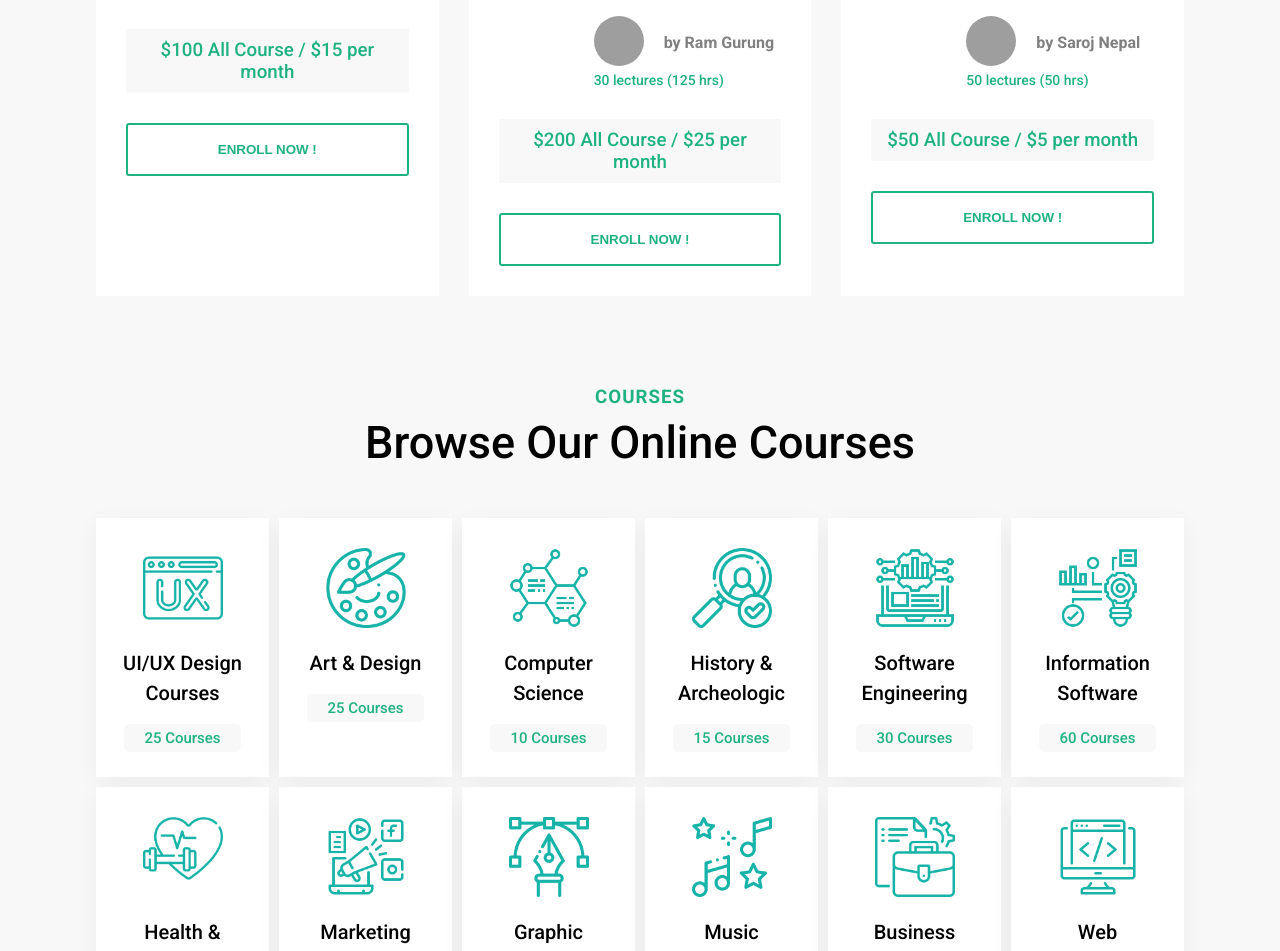
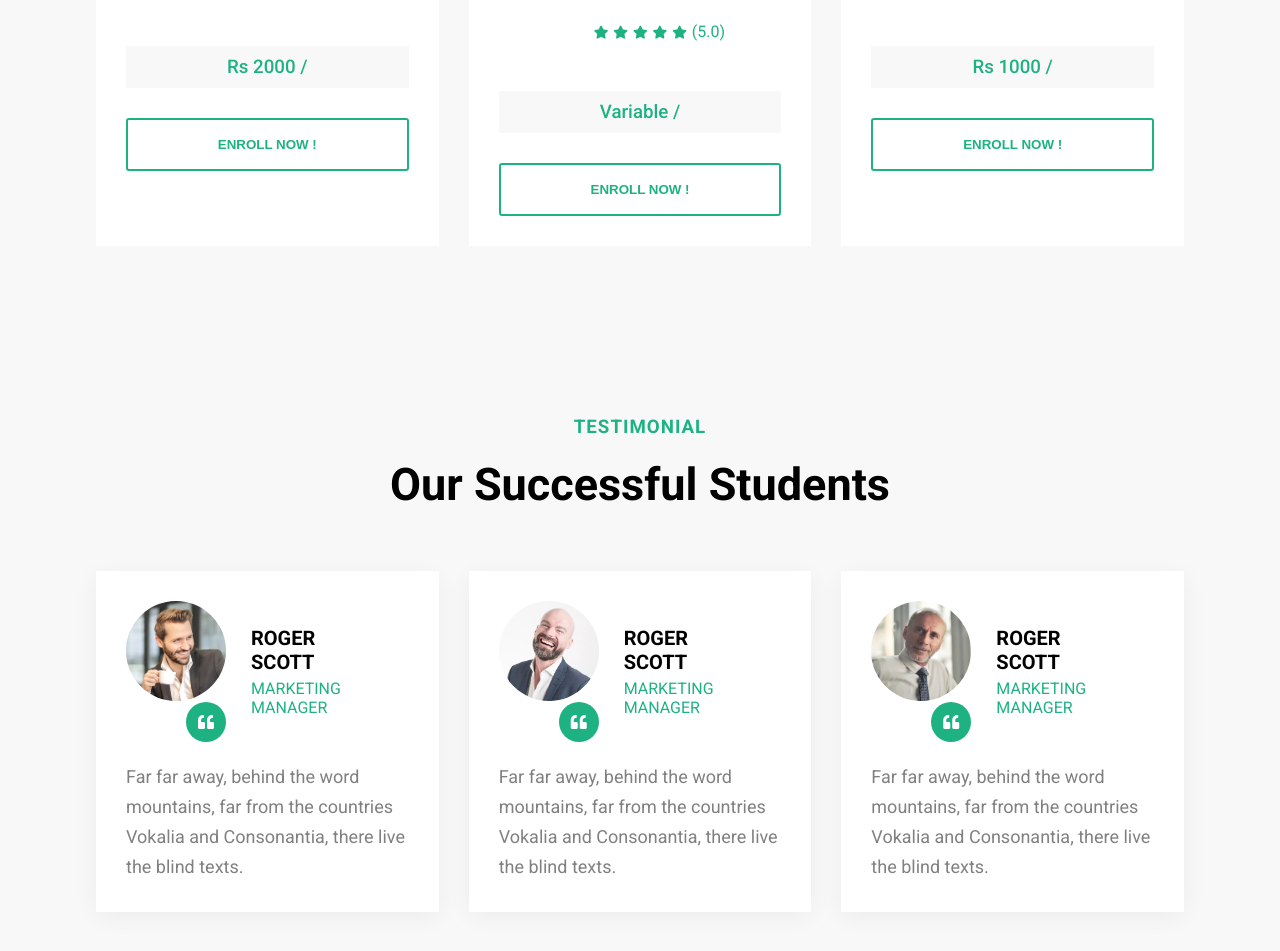
Before and after one commit to SPCL-Web/SPCL-NewWebsite, a React (Create React App) app: page / in a window 1280 px wide. Shown: the part 2621-3572 px from the top of the page. Built offline with nearby package versions, Linux system fonts and the light colour scheme; grey boxes are pictures that could not be loaded.

Commit message:
Committed

```diff
--- a/package.json
+++ b/package.json
@@ -12,6 +12,7 @@
     "react-hot-toast": "^2.4.1",
     "react-router-dom": "^6.23.1",
     "react-scripts": "5.0.1",
+    "react-toastify": "^10.0.5",
     "web-vitals": "^2.1.4"
   },
   "scripts": {
--- a/public/index.html
+++ b/public/index.html
@@ -10,7 +10,7 @@
     <link rel="stylesheet" href="https://use.fontawesome.com/releases/v5.15.4/css/all.css" integrity="sha384-DyZ88mC6Up2uqS4h/KRgHuoeGwBcD4Ng9SiP4dIRy0EXTlnuz47vAwmeGwVChigm" crossorigin="anonymous" />
     <link rel="manifest" href="%PUBLIC_URL%/manifest.json" />
 
-    <title>React App</title>
+    <title>SPCL</title>
   </head>
   <body>
     <noscript>You need to enable JavaScript to run this app.</noscript>
--- a/src/components/allcourses/CourseHome.jsx
+++ b/src/components/allcourses/CourseHome.jsx
@@ -1,14 +1,14 @@
 import React from "react"
 import Back from "../common/back/Back"
 import CoursesCard from "./CoursesCard"
-import OnlineCourses from "./OnlineCourses"
+
 
 const CourseHome = () => {
   return (
     <>
       <Back title='Explore Courses' />
       <CoursesCard />
-      <OnlineCourses />
+
     </>
   )
 }
--- a/src/components/allcourses/OnlineCourses.jsx
+++ /dev/null
@@ -1,30 +0,0 @@
-import React from "react"
-import "./courses.css"
-import { online } from "../../dummydata"
-import Heading from "../common/heading/Heading"
-
-const OnlineCourses = () => {
-  return (
-    <>
-      <section className='online'>
-        <div className='container'>
-          <Heading subtitle='COURSES' title='Browse Our Online Courses' />
-          <div className='content grid3'>
-            {online.map((val) => (
-              <div className='box'>
-                <div className='img'>
-                  <img src={val.cover} />
-                  <img src={val.hoverCover} alt='' className='show' />
-                </div>
-                <h1>{val.courseName}</h1>
-                <span>{val.course}</span>
-              </div>
-            ))}
-          </div>
-        </div>
-      </section>
-    </>
-  )
-}
-
-export default OnlineCourses
--- a/src/components/home/HAbout.jsx
+++ b/src/components/home/HAbout.jsx
@@ -1,5 +1,4 @@
 import React from "react"
-import OnlineCourses from "../allcourses/OnlineCourses"
 import Heading from "../common/heading/Heading"
 import "../allcourses/courses.css"
 import { coursesCard } from "../../dummydata"
@@ -60,7 +59,7 @@ const HAbout = () => {
             </div>
           </div>
         </div>
-        <OnlineCourses />
+
       </section>
     </>
   )
--- a/src/components/login/login.jsx
+++ b/src/components/login/login.jsx
@@ -58,7 +58,9 @@ const Login = () => {
 
       <section className="contacts padding">
         <div className="container shadow flexSB">
-          <div className="left row"></div>
+          <div className="left row">
+            <img src="/images/logo.png" alt="Logo" />
+          </div>
           <div className="right row">
             <h1>Login</h1>
             <form action="" onSubmit={handleSubmit}>
--- a/src/components/register/register.jsx
+++ b/src/components/register/register.jsx
@@ -48,7 +48,9 @@ const Register = () => {
 
             <section className="contacts padding">
                 <div className="container shadow flexSB">
-                    <div className="left row"></div>
+                    <div className="left row">
+                        <img src="/images/logo.png" alt="Logo" />
+                    </div>
                     <div className="right row">
                         <h1>Create Account</h1>
                         <form action="" onSubmit={handleSubmit}>
@@ -113,7 +115,7 @@ const Register = () => {
 
 
 
-{/*
+            {/*
             <form action="" onSubmit={handleSubmit}>
 
                 <div className="mb-3">
--- a/src/dummydata.js
+++ b/src/dummydata.js
@@ -53,204 +53,54 @@ export const coursesCard = [
   {
     id: 1,
     cover: "../images/courses/c1.png",
-    coursesName: "Introducing to Software Engineering",
+    coursesName: "Udaan:Boost Your Career with the Professional Growth ",
     courTeacher: [
-      {
-        dcover: "./images/bg3.jpg",
-        name: "by John Smith",
+     /* {
+
+        dcover: "./images/back.webp",
         totalTime: "50 lectures (190 hrs)",
-      },
+      },*/
     ],
-    priceAll: "$100 All Course",
-    pricePer: "$15 per month",
+    priceAll: "Rs 2000",
   },
   {
     id: 2,
     cover: "../images/courses/c2.png",
-    coursesName: "Enhancing Adobe Photoshop CC 2020 Skills",
+    coursesName: "Personalized Learning: Empowering Students in Grades 6 to 12",
     courTeacher: [
-      {
-        dcover: "./images/bg3.jpg",
-        name: "by Ram Gurung",
+     /* {
+        dcover: "./images/back.webp",
         totalTime: "30 lectures (125 hrs)",
-      },
+      },*/
     ],
-    priceAll: "$200 All Course",
-    pricePer: "$25 per month",
+    priceAll: "Variable",
   },
   {
     id: 3,
     cover: "../images/courses/c3.png",
-    coursesName: "HTML, CSS, and Javascript for Web Developers",
+    coursesName: "Admission Consultancy: Secure Your PG and UG Enrollments",
     courTeacher: [
-      {
-        dcover: "./images/bg3.jpg",
-        name: "by Saroj Nepal",
+      /*{
+        dcover: "./images/back.webp",
         totalTime: "50 lectures (50 hrs)",
-      },
+      },*/
     ],
-    priceAll: "$50 All Course",
-    pricePer: "$5 per month",
+    priceAll: "Rs 1000",
   },
   {
     id: 4,
     cover: "../images/courses/c4.png",
-    coursesName: "Introducing to Programming with WordPress",
+    coursesName: "Finance Foundation: Create Strong and Secure Financial Futures",
     courTeacher: [
-      {
-        dcover: "./images/bg3.jpg",
-        name: "by Prabin Thapa Mager",
+     /* {
+        dcover: "./images/back.webp",
         totalTime: "20 lectures (20 hrs)",
-      },
+      },*/
     ],
-    priceAll: "$30 All Course",
-    pricePer: "$3 per month",
+    priceAll: "Rs 2000",
   },
-  {
-    id: 5,
-    cover: "../images/courses/c5.png",
-    coursesName: "Introducing to Programming with ReactJS",
-    courTeacher: [
-      {
-        dcover: "./images/bg3.jpg",
-        name: "by Sunil Bishowkaram",
-        totalTime: "100 lectures (150 hrs)",
-      },
-    ],
-    priceAll: "$300 All Course",
-    pricePer: "$30 per month",
-  },
-  {
-    id: 6,
-    cover: "../images/courses/c6.png",
-    coursesName: "Learn Frontend Programming Language",
-    courTeacher: [
-      {
-        dcover: "./images/p",
-        name: "by Sunil Bishowkaram",
-        totalTime: "200 lectures (300 hrs)",
-      },
-    ],
-    priceAll: "$500 All Course",
-    pricePer: "$80 per month",
-  },
-  {
-    id: 7,
-    cover: "../images/courses/c7.png",
-    coursesName: "Introducing to with HTML / CSS",
-    courTeacher: [
-      {
-        dcover: "./images/bg3.jpg",
-        name: "by Price",
-        totalTime: "20 lectures (50 hrs)",
-      },
-    ],
-    priceAll: "$20 All Course",
-    pricePer: "$2 per month",
-  },
-  {
-    id: 8,
-    cover: "../images/courses/c8.png",
-    coursesName: "Introducing to with JAVA",
-    courTeacher: [
-      {
-        dcover: "./images/bg3.jpg",
-        name: "by Petter",
-        totalTime: "80 lectures (200 hrs)",
-      },
-    ],
-    priceAll: "$200 All Course",
-    pricePer: "$40 per month",
-  },
-  {
-    id: 9,
-    cover: "../images/courses/c9.png",
-    coursesName: "Introducing to with HTML / CSS / JAVASCRIPT",
-    courTeacher: [
-      {
-        dcover: "./images/p",
-        name: "by Petter",
-        totalTime: "50 lectures (50 hrs)",
-      },
-    ],
-    priceAll: "$20 All Course",
-    pricePer: "$3 per month",
-  },
-];
-export const online = [
-  {
-    cover: "./images/courses/online/o1.png",
-    hoverCover: "./images/courses/online/o1.1.png",
-    courseName: "UI/UX Design Courses",
-    course: "25 Courses",
-  },
-  {
-    cover: "./images/courses/online/o2.png",
-    hoverCover: "./images/courses/online/o2.1.png",
-    courseName: "Art & Design",
-    course: "25 Courses",
-  },
-  {
-    cover: "./images/courses/online/o3.png",
-    hoverCover: "./images/courses/online/o3.1.png",
-    courseName: "Computer Science",
-    course: "10 Courses",
-  },
-  {
-    cover: "./images/courses/online/o4.png",
-    hoverCover: "./images/courses/online/o4.1.png",
-    courseName: "History & Archeologic",
-    course: "15 Courses",
-  },
-  {
-    cover: "./images/courses/online/o5.png",
-    hoverCover: "./images/courses/online/o5.1.png",
-    courseName: "Software Engineering",
-    course: "30 Courses",
-  },
-  {
-    cover: "./images/courses/online/o6.png",
-    hoverCover: "./images/courses/online/o6.1.png",
-    courseName: "Information Software",
-    course: "60 Courses",
-  },
-  {
-    cover: "./images/courses/online/o7.png",
-    hoverCover: "./images/courses/online/o7.1.png",
-    courseName: "Health & Fitness",
-    course: "10 Courses",
-  },
-  {
-    cover: "./images/courses/online/o8.png",
-    hoverCover: "./images/courses/online/o8.1.png",
-    courseName: "Marketing",
-    course: "30 Courses",
-  },
-  {
-    cover: "./images/courses/online/o9.png",
-    hoverCover: "./images/courses/online/o9.1.png",
-    courseName: "Graphic Design",
-    course: "80 Courses",
-  },
-  {
-    cover: "./images/courses/online/o10.png",
-    hoverCover: "./images/courses/online/o10.1.png",
-    courseName: "Music",
-    course: "120 Courses",
-  },
-  {
-    cover: "./images/courses/online/o11.png",
-    hoverCover: "./images/courses/online/o11.1.png",
-    courseName: "Business Administration",
-    course: "17 Courses",
-  },
-  {
-    cover: "./images/courses/online/o12.png",
-    hoverCover: "./images/courses/online/o12.1.png",
-    courseName: "Web Management",
-    course: "17 Courses",
-  },
-];
+]
+
 export const team = [
   {
     cover: "./images/team/t1.jpg",
```
Also changed, not shown: public/images/logo.png (added), 1 other file (tests, documents, lock files or other folders). Lines whose indentation alone changed are shown as unchanged.
